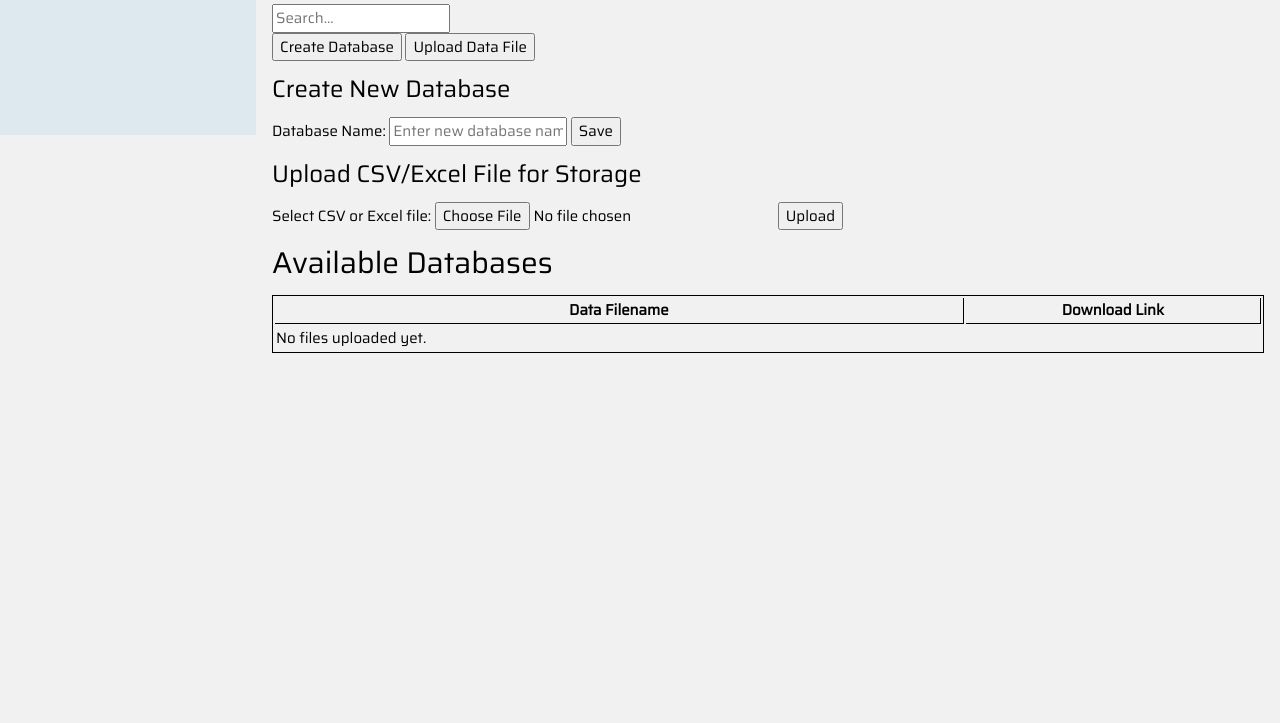
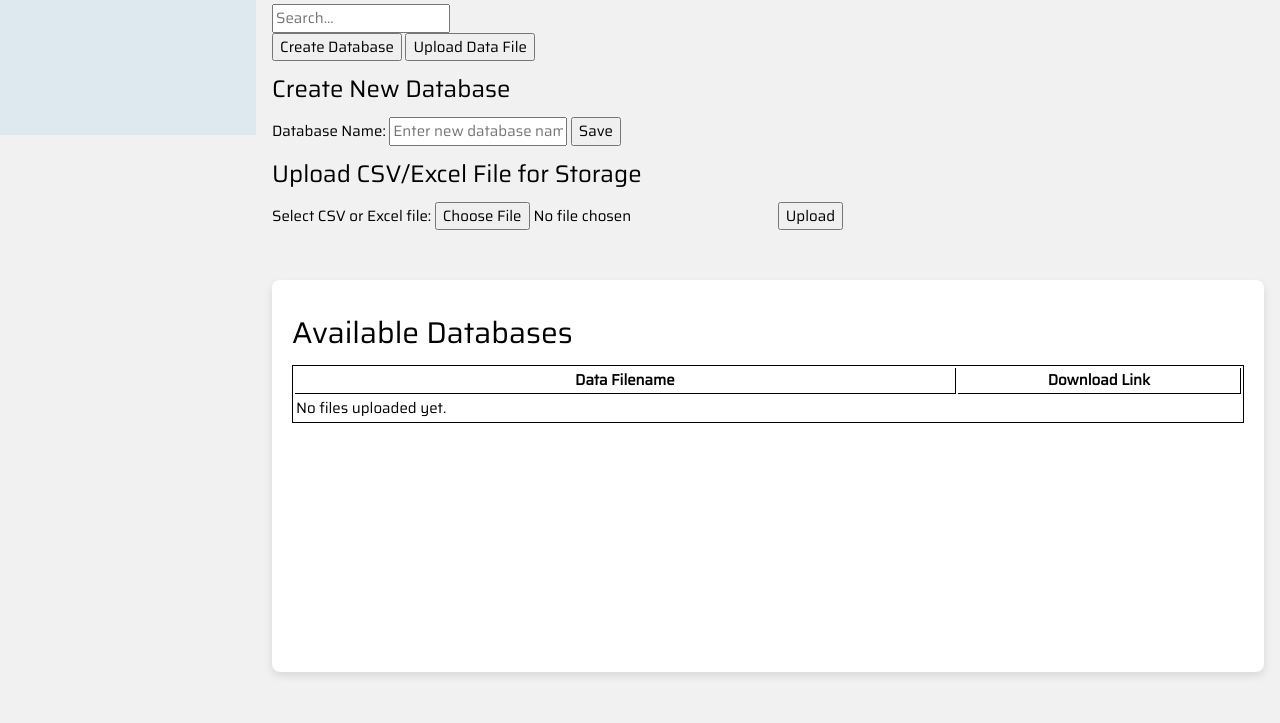
Before and after one commit to Slguod/StingRay, a Flask app: page /dashboard in a window 1280 px wide. Shown: the part 727-1450 px from the top of the page. Before the commit the page ends 1080 px from the top, so only its background shows below. Run offline with Flask 3, Linux system fonts and the light colour scheme; data comes from the database, SQL or seed files in the repository; data that the repository does not hold is empty; parts of the project's set-up code (start-up, migrations or seed data) failed here and were passed over; some libraries are stand-ins or nearby versions.

Commit message:
Update dashboard.html

```diff
--- a/StingRay-main/frontend/templates/dashboard.html
+++ b/StingRay-main/frontend/templates/dashboard.html
@@ -204,7 +204,7 @@ html,body,h1,h2,h3,h4,h5 {font-family: "Saira"}
   <div id="uploadDbForm" class="input-group">
     <h3>Upload CSV/Excel File for Storage</h3> <label for="dumpFile">Select CSV or Excel file:</label> <input type="file" id="dumpFile" accept=".csv,.xls,.xlsx" /><button id="uploadFileButton">Upload</button></div>
 
-
+<div class="widget-data">
     <h2>Available Databases</h2>
     <div class="scrollable-table2">
    <table class= "table2" style="width:100%">
@@ -219,5 +219,6 @@ html,body,h1,h2,h3,h4,h5 {font-family: "Saira"}
    </table>
   </div>
 </div>
+</div>
 </body>
 </html>
```
